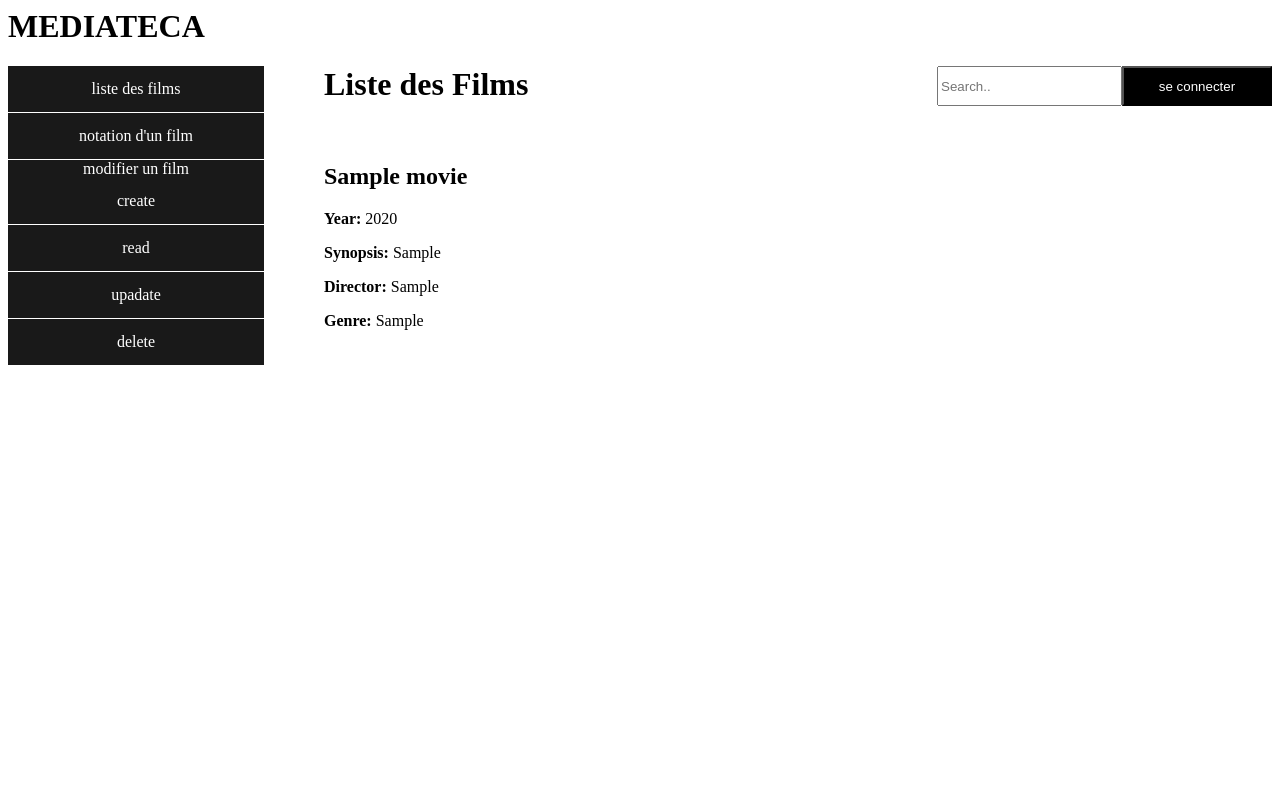
After one commit to EwaLobodzinska/filmoteca, a PHP site: page /liste_films.php in a window 1280 px wide. The commit adds this page. Run offline with PHP 8.4, Linux system fonts and the light colour scheme; tables that the repository leaves empty or names only in its code hold one stand-in row (values such as "Sample post").

```diff
--- a/films.css
+++ b/films.css
@@ -1,9 +1,22 @@
+
+.header button{
+    float: right;
+    background-color: black;
+    color: white;
+    width: 150px;
+    height: 40px;
+}
+
+.header input{
+    float: right;
+    height: 40px;
+}
+
 .menu ul {
     list-style-type: none;
     margin: 0;
     padding: 0;
-    width: 25%;
-    background-color: #f1f1f1;
+    width: 20%;
     height: 100%;
     position: fixed;
     overflow: auto;
@@ -12,6 +25,8 @@
     .menu li {
     text-align: center;
     border-bottom: 1px solid ;
+    background: rgb(0,0,0, 0.9);
+    color: white;
     }
 
     .menu li:last-child {
@@ -21,14 +36,13 @@
     .menu a{
     display: block;
     padding: 8px;
-    background: rgb(0,0,0, 0.9);  /* transparency */
 }
 .menu li a{
     display: block;
-    padding: 14px 16px;
     text-align: center;
     text-decoration: none;
     color:white;
+    padding: 14px 16px;
 }
 
 .menu li a:hover{
--- /dev/null
+++ b/liste_films.css
@@ -0,0 +1,3 @@
+body{
+    margin: 20px;
+}
--- /dev/null
+++ b/liste_films.php
@@ -0,0 +1,39 @@
+<?php
+require('connexion.php');
+require('page.html');
+?>
+<!DOCTYPE html>
+<html lang="en">
+<head>
+    <meta charset="UTF-8">
+    <meta name="viewport" content="width=device-width, initial-scale=1.0">
+    <title>liste des films</title>
+    <style>
+        .films{
+            margin-left: 25%;
+        }
+    </style>
+</head>
+<body>
+    <div class="films">
+    <h1> Liste des Films </h1><br>
+    <?php
+
+
+
+$sql = "SELECT * FROM movie";
+$result = $conn->query($sql);
+
+if($result->num_rows > 0){
+    while($row = $result->fetch_assoc()){
+        echo "<h2>".$row['title']."</h2>".
+        "<p><b>Year: </b>".$row['year']."</p>".
+        "<p><b>Synopsis: </b>".$row['synopsis']."</p>".
+        "<p><b>Director: </b>".$row['director']."</p>".
+        "<p><b>Genre: </b>".$row['genre']."</p>";
+    }
+}
+?>
+</div>
+</body>
+</html>
--- a/page.html
+++ b/page.html
@@ -4,20 +4,28 @@
         <link rel="stylesheet" href="films.css">
     </head>
     <body>
-        <h1> Collection des films </h1>
-
+        <header class="header">
+        <div>
+        <h1> MEDIATECA </h1>
+        <button> se connecter </button>
+        <input type="text" placeholder="Search..">
+    </div>
+        </header>
+        <content>
         <div class="menu">
         <ul>
-            <li> <a href="liste_films.html"> liste des films </a></li>
+            <li> <a href="liste_films.php"> liste des films </a></li>
             <li> <a href="notation_film.html"> notation d'un film </a></li>
-            <li> modifier un film </li>
-                <ul>
+            <li class="sousliste"> modifier un film
+                <ul class="crud">
                     <li><a href="create.html"> create </a></li>
                     <li><a href="read.html"> read </a></li>
                     <li><a href="update.html"> upadate </a></li>
                     <li><a href="delete.html"> delete </a></li>
                 </ul>
+            </li>
         </ul>
     </div>
+</content>
     </body>
 </html>
```
Also changed, not shown: create.html (added, +34 -0 lines), create.php (added, +23 -0 lines), menu.html (added).
